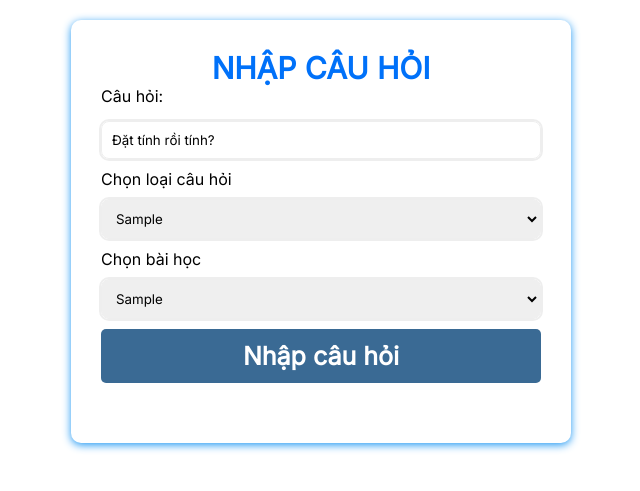
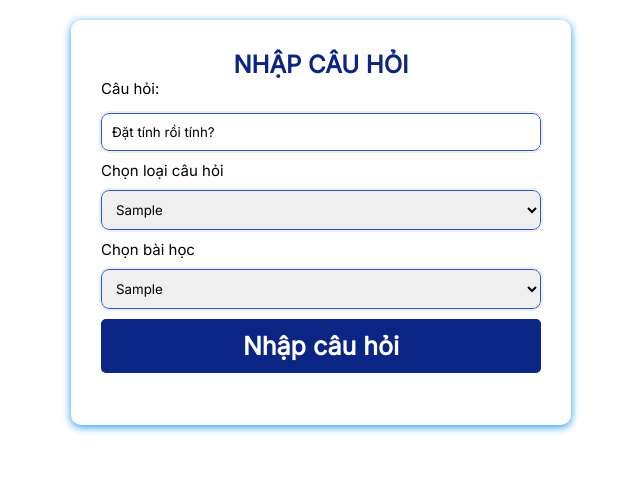
Before and after one commit to ttl2075-stu/Toan1, a PHP site: page /nhap_cau_hoi.php?id_khoa_hoc=1 in a window 1280 px wide. Shown: the top 491 px of the page, without its empty margins (319-959 px from the left). Run offline with PHP 8.4, Linux system fonts and the light colour scheme; the visitor is signed in with stand-in values (Sample User, id 1); tables that the repository leaves empty or names only in its code hold one stand-in row (values such as "Sample post"); data that the repository does not hold is empty.

Commit message:
css nhap_cau_hoi, them_tu_khoa

```diff
--- a/assets/css_v2/nhap_cau_hoi.css
+++ b/assets/css_v2/nhap_cau_hoi.css
@@ -1,9 +1,10 @@
 @import url('../css_v2/style.css');
 
 .center-text{
-    font-size: 2rem !important;
+    font-size: 2.4rem !important;
     margin-top: 2rem ;
     margin-bottom: 2rem;
+    color: var(--blue) !important;
 }
 h2{
     font-size: 3rem !important;
@@ -24,9 +25,10 @@ label{
 
 }
 .centered-text{
-    font-size: 2rem !important;
+    font-size: 2.4rem !important;
     margin-top: 2rem !important;
     margin-bottom: 2rem !important;
+    color: var(--blue) !important;
 }
 .block-bt, .block-da{
     font-size: 2rem !important;
@@ -37,3 +39,32 @@ label{
 #btn1{
     margin-left: 1rem !important;
 }
+.title{
+    font-size: 2.4rem ;
+    color: var(--blue);
+}
+input[type="number"]:focus{
+    border: 0.185rem solid var(--bluehover) !important;
+}
+input[type="number"]:hover{
+    border: 0.185rem solid var(--bluehover) !important;
+}
+
+form select{
+    border: 0.185rem solid var(--bluehover) !important;
+}
+form input[type="text"]{
+    border: 0.185rem solid var(--bluehover) !important;
+}
+input[type="text"]{
+    border: 0.185rem solid var(--bluehover) !important;
+}
+form input[type='file']{
+    border: 0.185rem solid var(--bluehover) !important;
+}
+form input[type="number"]{
+    border: 0.185rem solid var(--bluehover) !important;
+}
+form input[type="number"]{
+    border: 0.185rem solid var(--bluehover) !important;
+}
--- a/nhap_cau_hoi.php
+++ b/nhap_cau_hoi.php
@@ -13,16 +13,21 @@
 ?>
 <!DOCTYPE html>
 <html lang="en">
+
 <head>
     <meta charset="UTF-8">
     <meta name="viewport" content="width=device-width, initial-scale=1.0">
     <link href="https://fonts.googleapis.com/css2?family=Inter:wght@400&display=swap" rel="stylesheet">
-	<link rel="stylesheet" href="https://cdnjs.cloudflare.com/ajax/libs/font-awesome/6.5.1/css/all.min.css" integrity="sha512-DTOQO9RWCH3ppGqcWaEA1BIZOC6xxalwEsw9c2QQeAIftl+Vegovlnee1c9QX4TctnWMn13TZye+giMm8e2LwA==" crossorigin="anonymous" referrerpolicy="no-referrer" />
+    <link rel="stylesheet" href="https://cdnjs.cloudflare.com/ajax/libs/font-awesome/6.5.1/css/all.min.css"
+        integrity="sha512-DTOQO9RWCH3ppGqcWaEA1BIZOC6xxalwEsw9c2QQeAIftl+Vegovlnee1c9QX4TctnWMn13TZye+giMm8e2LwA=="
+        crossorigin="anonymous" referrerpolicy="no-referrer" />
     <link rel="stylesheet" href="src/css/nhap_cau_hoi.css?v=1">
     <link rel="stylesheet" href="src/css/root.css">
     <link rel="stylesheet" href="src/css/button.css">
+    <link rel="stylesheet" href="assets/css_v2/nhap_cau_hoi.css">
     <title>Nhập câu hỏi chung</title>
 </head>
+
 <body>
     <!-- <a href="dang_nhap.php"><i class="fa-solid fa-backward"></i>Trở về</a> -->
     <?php
@@ -47,7 +52,7 @@
     if($role==1)
         ?>
     <form action="" method="POST" enctype="multipart/form-data">
-            <h1>NHẬP CÂU HỎI</h1>
+        <h1 class="title">NHẬP CÂU HỎI</h1>
         <label for="">Câu hỏi: </label>
         <input value="Đặt tính rồi tính?" required type="text" name="cau_hoi" id="cau_hoi">
         <?php
@@ -91,7 +96,7 @@
             ?>
         </div>
 
-        <input type="submit" name="btn" value="Nhập câu hỏi"><br>
+        <input class="btn-submit" type="submit" name="btn" value="Nhập câu hỏi"><br>
 
         <?php //echo "<a href='nhap_de_thi.php'><i class='fa-solid fa-file-import'></i>Giao bài tập</a>"?>
 
@@ -186,25 +191,19 @@
     document.getElementById('abc').addEventListener('change', function() {
         var cauHoiInput = document.getElementById('cau_hoi');
         var selectedOption = this.options[this.selectedIndex].value;
-            if(selectedOption ==1){
+        if (selectedOption == 1) {
             cauHoiInput.value = "Đặt tính rồi tính ?";
-            }
-            else if(selectedOption==2){
+        } else if (selectedOption == 2) {
             cauHoiInput.value = "Nối?";
-            }
-            else if(selectedOption==3){
+        } else if (selectedOption == 3) {
             cauHoiInput.value = "Đếm và chọn số con vật/ đồ vật tương ứng?";
-            }
-            else if(selectedOption==4){
+        } else if (selectedOption == 4) {
             cauHoiInput.value = "Tính?";
-            }
-            else if(selectedOption==5){
+        } else if (selectedOption == 5) {
             cauHoiInput.value = "Đếm và chọn số con vật/ đồ vật tương ứng?";
-            }
-            else if(selectedOption==7){
+        } else if (selectedOption == 7) {
             cauHoiInput.value = "Đếm và chọn số con vật/ đồ vật tương ứng?";
-            }
-            else if(selectedOption==8){
+        } else if (selectedOption == 8) {
             cauHoiInput.value = "Đếm và chọn số con vật/ đồ vật tương ứng?";
         }
         // console.log(selectedOption);
@@ -213,4 +212,5 @@
     </script>
 
 </body>
+
 </html>
```
Also changed, not shown: them_tu_khoa.php (+12 -6 lines). Lines whose indentation alone changed are shown as unchanged.
